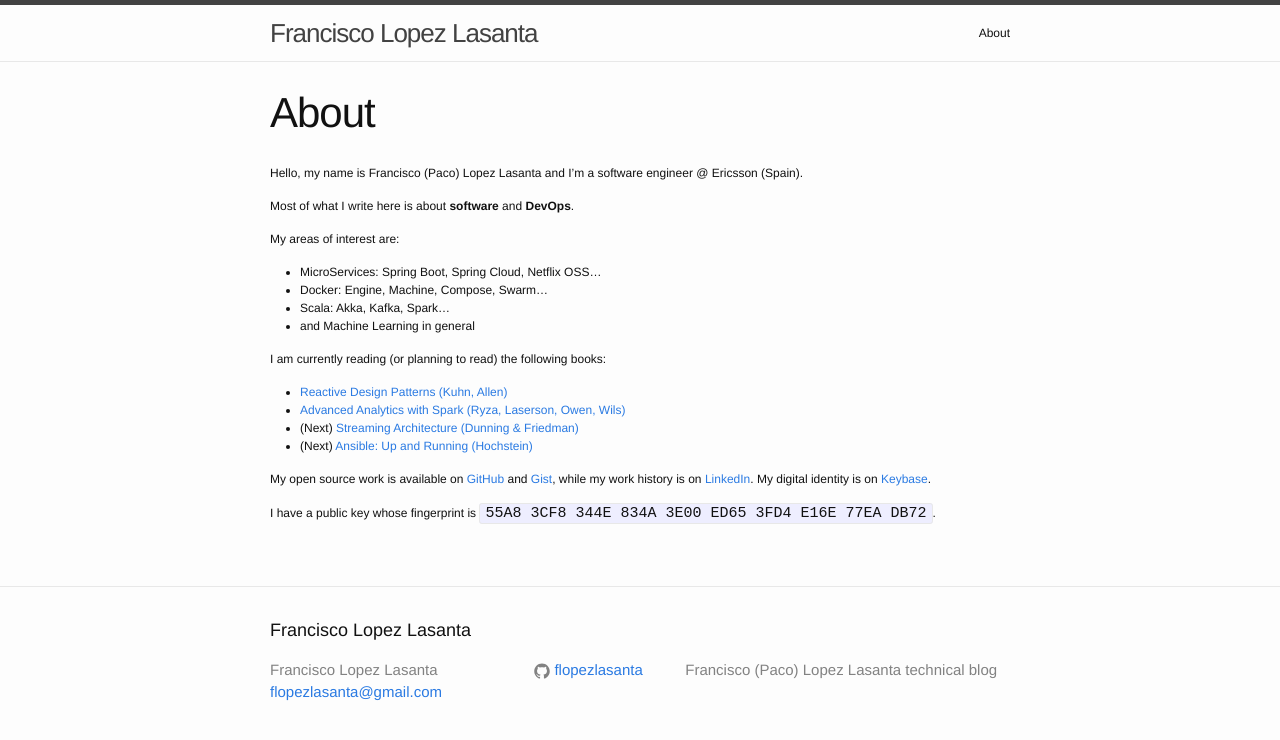
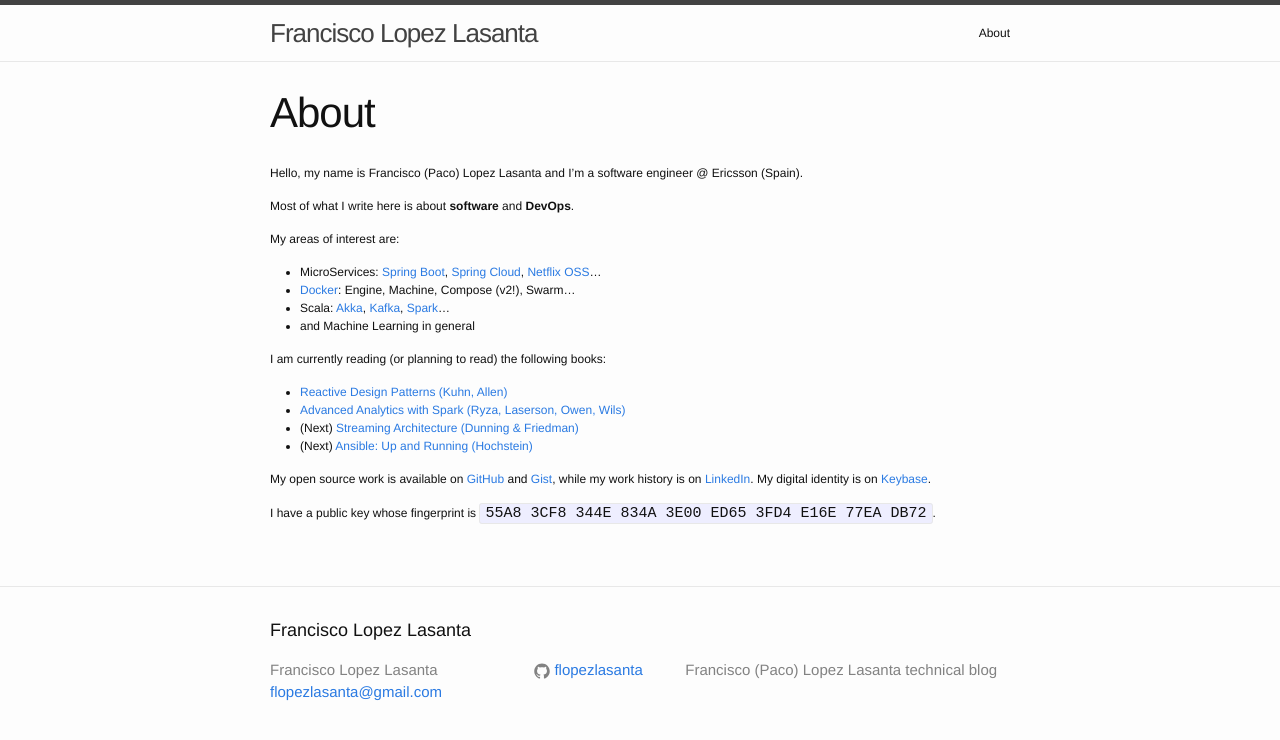
Before and after one commit to flopezlasanta/flopezlasanta.github.io, a Jekyll site: the page built from about.md, in a window 1280 px wide. Shown: the top 740 px of the page. Built offline with Jekyll 4.4.1, drawn with Linux system fonts in a browser that asks for light colours.

````diff
--- a/_posts/2016-06-28-microservices-docker-swarm-digital-ocean.markdown
+++ b/_posts/2016-06-28-microservices-docker-swarm-digital-ocean.markdown
@@ -35,7 +35,7 @@ The **development environment** used includes the following:
 
 Steps are the following:
 
-1. Clone the GitHub repository: ```git clone git@github.com:flopezlasanta/spring-web.git``` <strong>pending</strong>
+1. Clone the GitHub repository: ```git clone git@github.com:flopezlasanta/micro-services.git``` <strong>pending</strong>
 2. Run ```mvn package```, to generate the fat JARs
 3. Run ```sh ./cloud/digitalocean-swarm.sh```, to create the droplets and build the Swarm Cluster
 {% gist 33d8c0c034f98d995e5520bbcad2990b %}
--- a/about.md
+++ b/about.md
@@ -10,9 +10,9 @@ Most of what I write here is about **software** and **DevOps**.
 
 My areas of interest are:
 
-- MicroServices: Spring Boot, Spring Cloud, Netflix OSS...
-- Docker: Engine, Machine, Compose, Swarm...
-- Scala: Akka, Kafka, Spark...
+- MicroServices: [Spring Boot](http://projects.spring.io/spring-boot/), [Spring Cloud](http://projects.spring.io/spring-cloud/), [Netflix OSS](https://netflix.github.io/)...
+- [Docker](https://www.docker.com/): Engine, Machine, Compose (v2!), Swarm...
+- Scala: [Akka](http://akka.io/), [Kafka](http://kafka.apache.org/), [Spark](http://spark.apache.org/)...
 - and Machine Learning in general
 
 I am currently reading (or planning to read) the following books:
````
